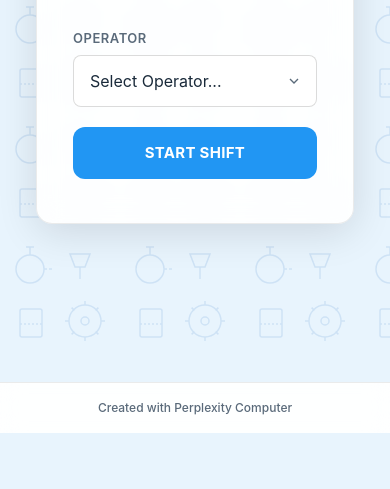
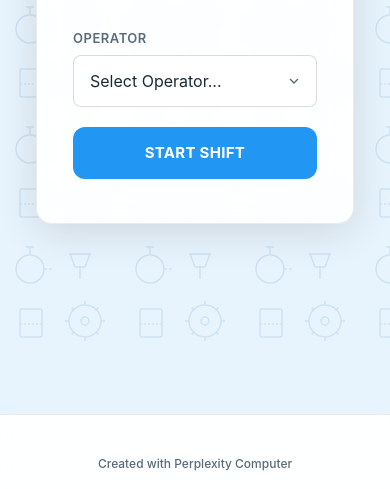
Before and after one commit to joshuamedina-cmd/refinement-app, a plain HTML site: page index.html in a window 390 px wide. Shown: the part 481-970 px from the top of the page. Before the commit the page ends 914 px from the top, so only its background shows below. Drawn offline with Linux system fonts and the light colour scheme.

Commit message:
fix: increase spacing between submit buttons and Perplexity footer on mobile
Added more bottom padding to main-content (48px) and increased
footer top padding (40px) to prevent accidental taps on the
Perplexity attribution link when targeting submit buttons.

```diff
--- a/index.html
+++ b/index.html
@@ -121,7 +121,7 @@ body::before {
 }
 .operator-badge .dot { width: 8px; height: 8px; border-radius: 50%; background: var(--accent); }
 
-.main-content { flex: 1; padding: 24px 20px; max-width: 900px; margin: 0 auto; width: 100%; }
+.main-content { flex: 1; padding: 24px 20px 48px; max-width: 900px; margin: 0 auto; width: 100%; }
 
 /* ===== CARD ===== */
 .card {
@@ -618,7 +618,7 @@ body::before {
 /* ===== RESPONSIVE ===== */
 @media (max-width: 768px) {
     .header { padding: 10px 16px; }
-    .main-content { padding: 16px; }
+    .main-content { padding: 16px 16px 48px; }
     .card { padding: 20px; }
     .stats-grid { grid-template-columns: repeat(2, 1fr); gap: 10px; }
     .stat-card { padding: 16px; }
@@ -988,7 +988,7 @@ body::before {
 
   </div><!-- /main-content -->
 
-  <footer style="padding: 16px 20px; text-align: center; border-top: 1px solid var(--border); font-size: 0.75rem; color: var(--text-muted); background: var(--card-bg); backdrop-filter: blur(12px); position: relative; z-index: 1;">
+  <footer style="padding: 40px 20px 16px; text-align: center; border-top: 1px solid var(--border); font-size: 0.75rem; color: var(--text-muted); background: var(--card-bg); backdrop-filter: blur(12px); position: relative; z-index: 1;">
     <a href="https://www.perplexity.ai/computer" target="_blank" rel="noopener noreferrer" style="color: var(--text-muted); text-decoration: none; font-weight: 500;">Created with Perplexity Computer</a>
   </footer>
 </div>
```
